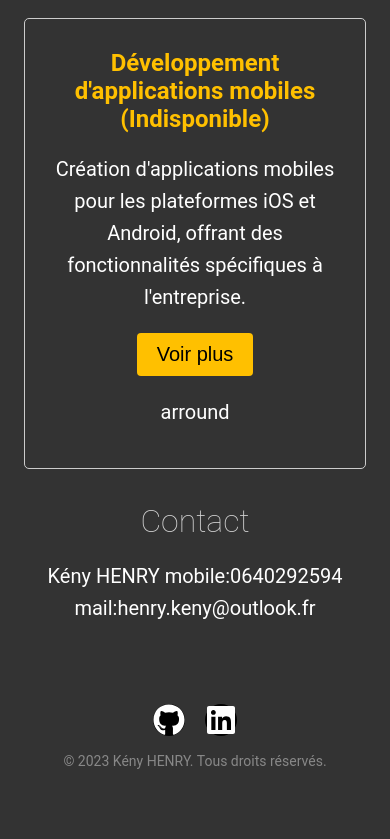
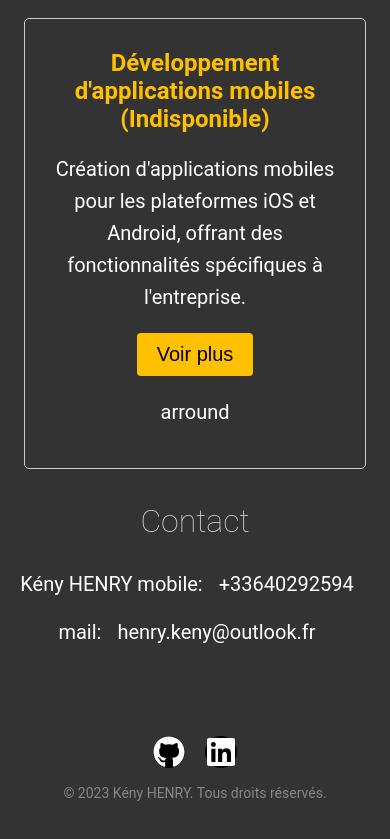
Before and after one commit to kenyhenry/elaborium_website, a React (Create React App) app: page / in a window 390 px wide. Shown: the part 3993-4832 px from the top of the page. Built offline with nearby package versions, Linux system fonts and the light colour scheme.

Commit message:
make link to phone and mail

```diff
--- a/src/Main.js
+++ b/src/Main.js
@@ -92,8 +92,6 @@ const Main = () => {
   return (
     <div>
       <div>
-
-      {/* navbar overflow on mobile */}
       <nav className="navbar">
       <div className="navbar-logo">Logo</div>
       <button className="navbar-toggle" onClick={toggleMenu}>
@@ -165,9 +163,9 @@ const Main = () => {
       <h2 style={{textAlign: "center"}}>
         Contact
       </h2>
-      {/* link on mobil to call directly same with mail address */}
       <p className="project-description">
-      Kény HENRY mobile:0640292594 mail:henry.keny@outlook.fr
+      Kény HENRY mobile:<a href="tel:+33640292594" className="project-link">+33640292594</a>
+      mail:<a href="mailto:henry.keny@outlook.fr" className="project-link">henry.keny@outlook.fr</a>
       </p>
       <footer className="footer">
         <ul className="social-icons">
```
